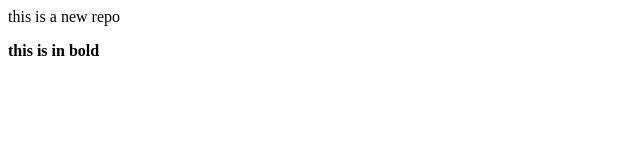
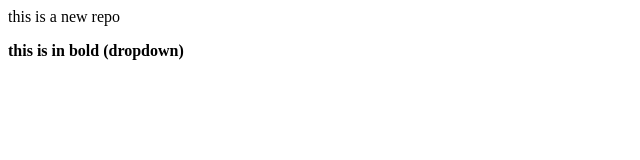
Before and after one commit to Passionate-Coder-ctrl/localrepo, a plain HTML site: page index.html in a window 1280 px wide. Shown: the full height of the page, 0-640 px from the left. Drawn offline with Linux system fonts and the light colour scheme.

Commit message:
dropdown

```diff
--- a/index.html
+++ b/index.html
@@ -1,2 +1,2 @@
 <p>this is a new repo</p>
-<B>this is in bold</B>
+<B>this is in bold (dropdown)</B>
```
